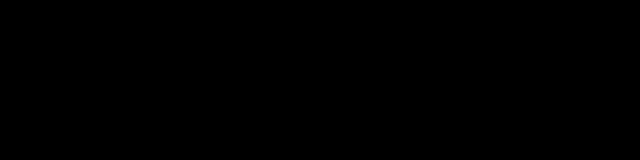
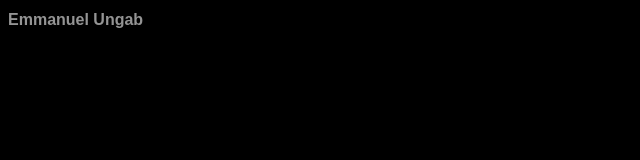
Before and after one commit to jeru7/portfolio, a Next.js app: page / in a window 1280 px wide. Shown: the top 160 px of the page, without its empty margins (0-640 px from the left). Built offline with nearby package versions, Linux system fonts and the light colour scheme.

Commit message:
add: navbar; add: initial setup per main components

```diff
--- a/app/layout.tsx
+++ b/app/layout.tsx
@@ -1,6 +1,7 @@
 import type { Metadata } from "next";
 import { Inter } from "next/font/google";
 import "./globals.css";
+import Navbar from "@/components/_ui/Navbar";
 
 const inter = Inter({
   variable: "--font-inter",
@@ -20,7 +21,12 @@
 }>) {
   return (
     <html lang="en">
-      <body className={`${inter.variable} antialiased`}>{children}</body>
+      <body className={`${inter.variable} antialiased`}>
+        <header>
+          <Navbar />
+        </header>
+        <main>{children}</main>
+      </body>
     </html>
   );
 }
--- a/app/page.tsx
+++ b/app/page.tsx
@@ -1,5 +1,5 @@
-const page = () => {
+const HomePage = () => {
   return <div></div>;
 };
 
-export default page;
+export default HomePage;
--- a/components/_ui/Navbar.tsx
+++ b/components/_ui/Navbar.tsx
@@ -1,5 +1,13 @@
+"use client";
+
+import { PERSONAL_INFO } from "@/constants/personal";
+
 const Navbar = () => {
-  return <nav></nav>;
+  return (
+    <nav className="w-full p-2">
+      <h1 className="text-accent font-bold text-base">{PERSONAL_INFO.NAME}</h1>
+    </nav>
+  );
 };
 
 export default Navbar;
--- /dev/null
+++ b/components/about/About.tsx
@@ -0,0 +1,5 @@
+const About = () => {
+  return <div></div>;
+};
+
+export default About;
--- /dev/null
+++ b/components/hero/Hero.tsx
@@ -0,0 +1,5 @@
+const Hero = () => {
+  return <div></div>;
+};
+
+export default Hero;
--- /dev/null
+++ b/components/lets-connect/LetsConnect.tsx
@@ -0,0 +1,5 @@
+const LetsConnect = () => {
+  return <div></div>;
+};
+
+export default LetsConnect;
--- /dev/null
+++ b/components/projects/Projects.tsx
@@ -0,0 +1,5 @@
+const Projects = () => {
+  return <div></div>;
+};
+
+export default Projects;
--- /dev/null
+++ b/components/technologies/Technologies.tsx
@@ -0,0 +1,5 @@
+const Technologies = () => {
+  return <div></div>;
+};
+
+export default Technologies;
--- /dev/null
+++ b/constants/personal.ts
@@ -0,0 +1,5 @@
+export const PERSONAL_INFO = {
+  NAME: "Emmanuel Ungab",
+  DISPLAY_NAME: "jeru7",
+  EMAIL: "john.ungab7@gmail.com",
+} as const;
```
